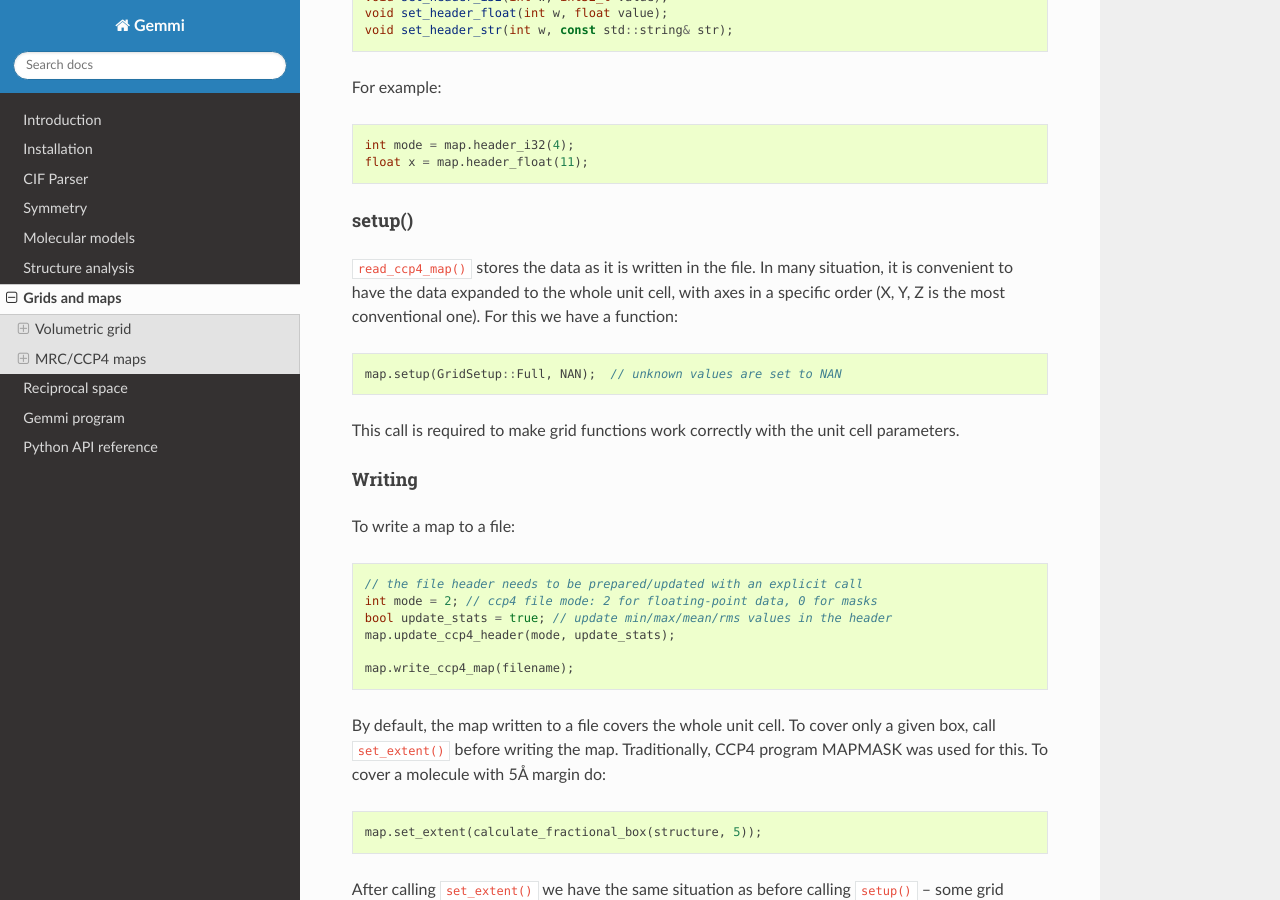
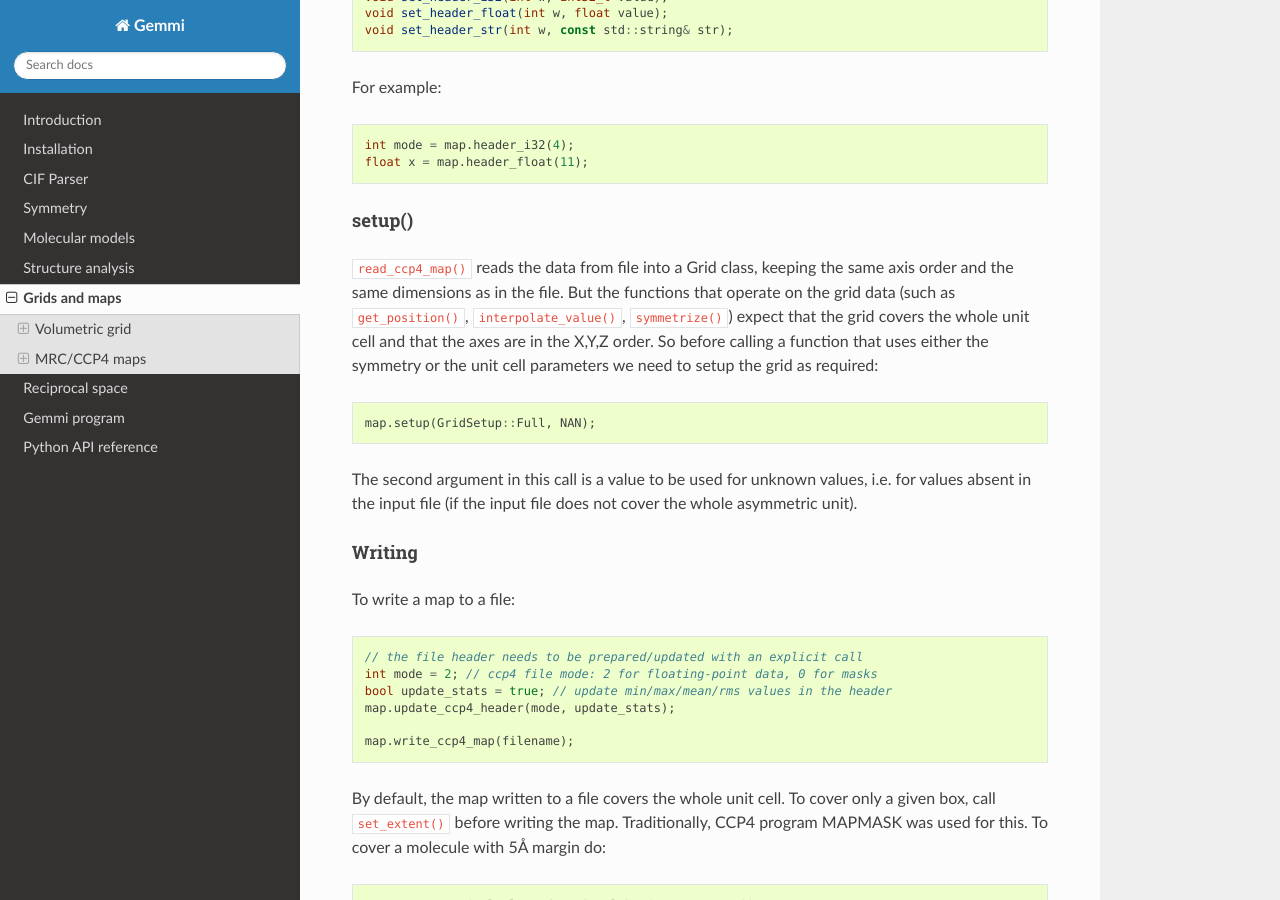
Before and after one commit to project-gemmi/gemmi, a Sphinx documentation site: the page built from docs/grid.rst, in a window 1280 px wide and 900 px high, scrolled down 9387 px. Built offline with Sphinx 7.4.7 and the Read the Docs theme 2.0.0, drawn with Linux system fonts in a browser that asks for light colours.

Commit message:
minor changes (mostly docs)

```diff
--- a/docs/grid.rst
+++ b/docs/grid.rst
@@ -516,15 +516,19 @@ For example::
 setup()
 ~~~~~~~
 
-``read_ccp4_map()`` stores the data as it is written in the file.
-In many situation, it is convenient to have the data expanded to the whole
-unit cell, with axes in a specific order (X, Y, Z is the most conventional
-one). For this we have a function::
+``read_ccp4_map()`` reads the data from file into a Grid class,
+keeping the same axis order and the same dimensions as in the file.
+But the functions that operate on the grid data (such as ``get_position()``,
+``interpolate_value()``, ``symmetrize()``) expect that the grid covers
+the whole unit cell and that the axes are in the X,Y,Z order.
+So before calling a function that uses either the symmetry or the unit
+cell parameters we need to setup the grid as required::
 
-    map.setup(GridSetup::Full, NAN);  // unknown values are set to NAN
+    map.setup(GridSetup::Full, NAN);
 
-This call is required to make grid functions work correctly with the
-unit cell parameters.
+The second argument in this call is a value to be used for unknown values,
+i.e. for values absent in the input file (if the input file does not
+cover the whole asymmetric unit).
 
 Writing
 ~~~~~~~
```
Also changed, not shown: docs/mol.rst (+6 -4 lines), 1 other file.
